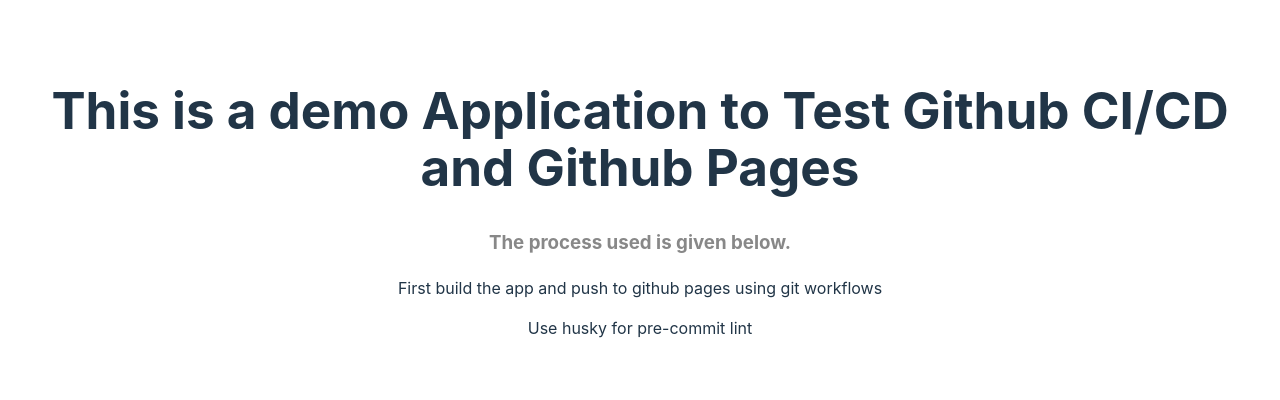
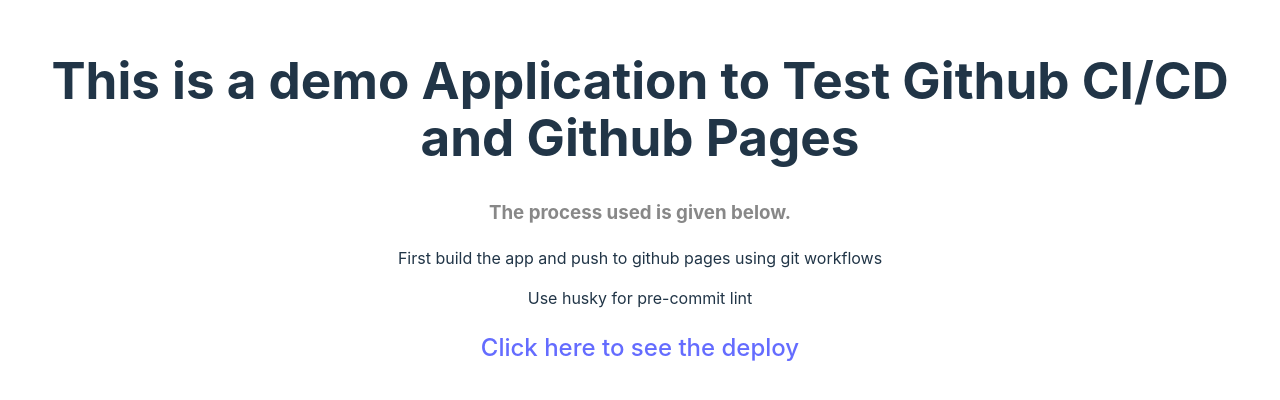
Before and after one commit to kazikhaledsaif/react-app-ci-cd, a React (Vite) app: page / in a window 1280 px wide. Shown: the part 198-598 px from the top of the page. Built offline with nearby package versions, Linux system fonts and the light colour scheme.

Commit message:
feat: cahnge the design

```diff
--- a/src/App.jsx
+++ b/src/App.jsx
@@ -7,6 +7,11 @@
       <h3 className="read-the-docs">The process used is given below.</h3>
       <p>First build the app and push to github pages using git workflows</p>
       <p>Use husky for pre-commit lint</p>
+      <h2>
+        <a href="https://kazikhaledsaif.github.io/react-app-ci-cd-gitpages/">
+          Click here to see the deploy
+        </a>
+      </h2>
     </>
   )
 }
```
